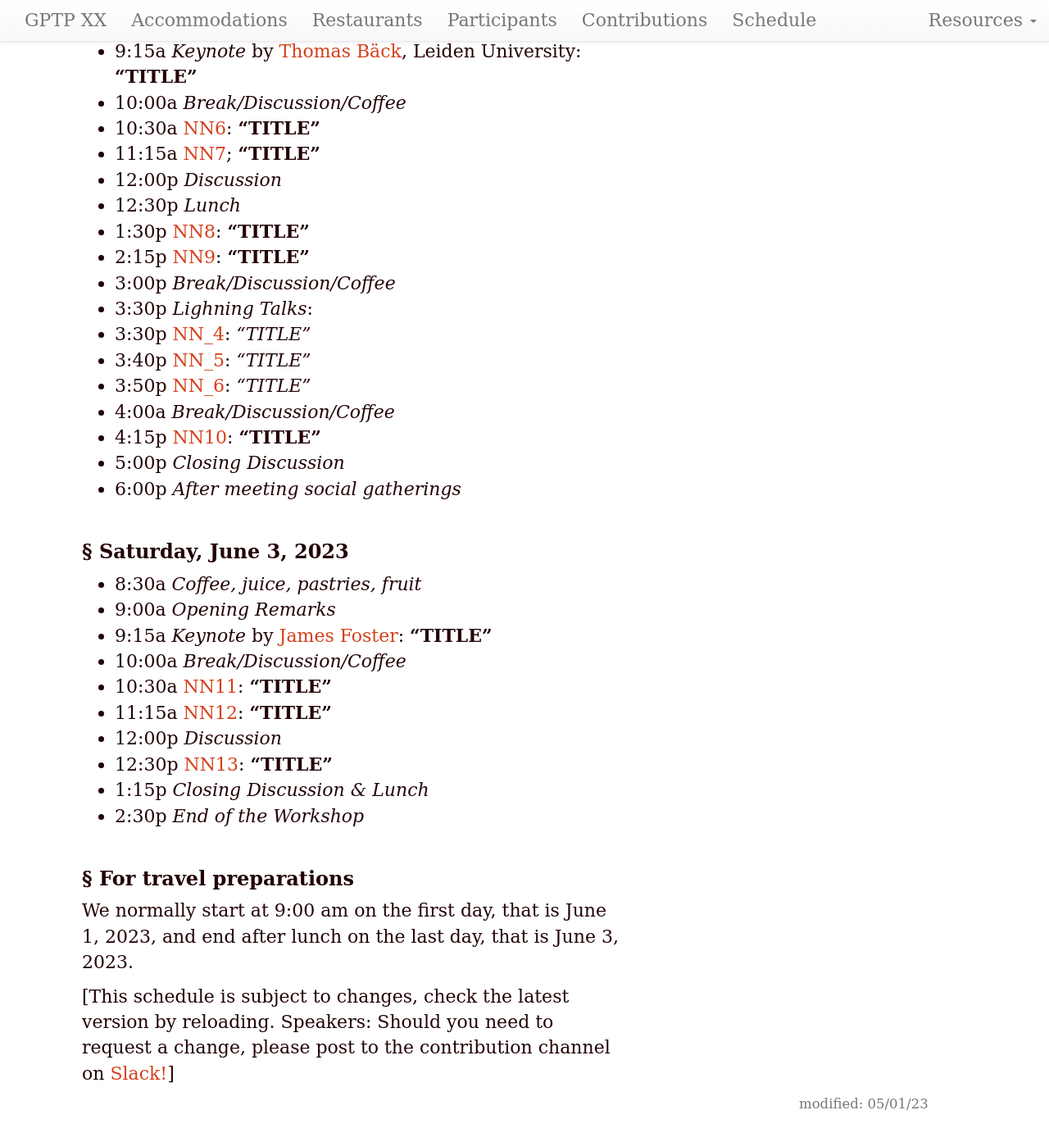
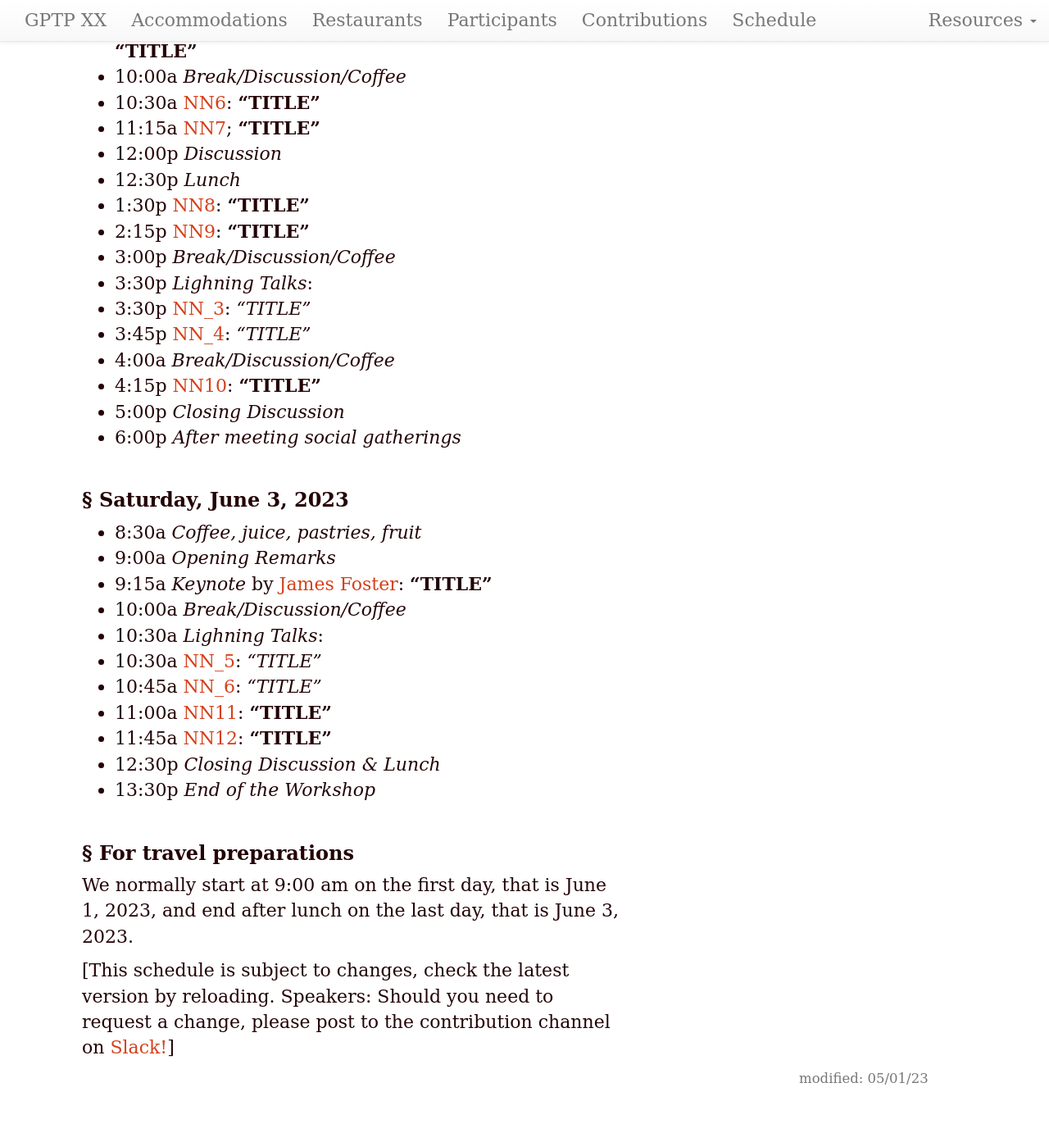
Before and after one commit to GPTP-workshop/gptp-workshop.github.io, a Jekyll site: the page built from schedule.md, in a window 1280 px wide and 1400 px high, scrolled down 1204 px. Shown: the top 1393 px of the window at 82% size. Built offline with Jekyll 4.4.1, drawn with Linux system fonts in a browser that asks for light colours; our own code applies the rules of GitHub Pages for plain Markdown files; after the commit the page ends 2573 px from its top, so only the background shows below that; some of the changed text lies outside the part shown.

Commit message:
Update schedule.md

```diff
--- a/schedule.md
+++ b/schedule.md
@@ -28,8 +28,7 @@ GPTP-2023 will be held at Michigan State University, in [Kellogg Hotel & Convent
 - 3:00p _Break/Discussion/Coffee_
 - 3:30p _Lighning Talks_:
 - 3:30p [NN_1](https://xxx): *"TITLE"*
-- 3:40p [NN_2](https://xxx): *"TITLE"*
-- 3:50p [NN_3](https://xxx): *"TITLE"*
+- 3:45p [NN_2](https://xxx): *"TITLE"*
 - 4:00a _Break/Discussion/Coffee_
 - 4:15p [NN5](http://xxx):
 **"TITLE"**
@@ -56,9 +55,8 @@ GPTP-2023 will be held at Michigan State University, in [Kellogg Hotel & Convent
 **"TITLE"**
 - 3:00p _Break/Discussion/Coffee_
 - 3:30p _Lighning Talks_:
-- 3:30p [NN_4](https://xxx): *"TITLE"*
-- 3:40p [NN_5](https://xxx): *"TITLE"*
-- 3:50p [NN_6](https://xxx): *"TITLE"*
+- 3:30p [NN_3](https://xxx): *"TITLE"*
+- 3:45p [NN_4](https://xxx): *"TITLE"*
 - 4:00a _Break/Discussion/Coffee_
 - 4:15p [NN10](http://xxx):
 **"TITLE"**
@@ -73,15 +71,15 @@ GPTP-2023 will be held at Michigan State University, in [Kellogg Hotel & Convent
 - 9:15a _Keynote_ by [James Foster](https://xxx):
 **"TITLE"**
 - 10:00a _Break/Discussion/Coffee_
-- 10:30a [NN11](https://xxx):
+- 10:30a _Lighning Talks_:
+- 10:30a [NN_5](https://xxx): *"TITLE"*
+- 10:45a [NN_6](https://xxx): *"TITLE"*
+- 11:00a [NN11](https://xxx):
 **"TITLE"**
-- 11:15a [NN12](https://xxx):
+- 11:45a [NN12](https://xxx):
 **"TITLE"**
-- 12:00p _Discussion_
-- 12:30p [NN13](http://xxx):
-**"TITLE"**
--  1:15p _Closing Discussion & Lunch_
--  2:30p _End of the Workshop_
+-  12:30p _Closing Discussion & Lunch_
+-  13:30p _End of the Workshop_
 
 
 ### For travel preparations
```
